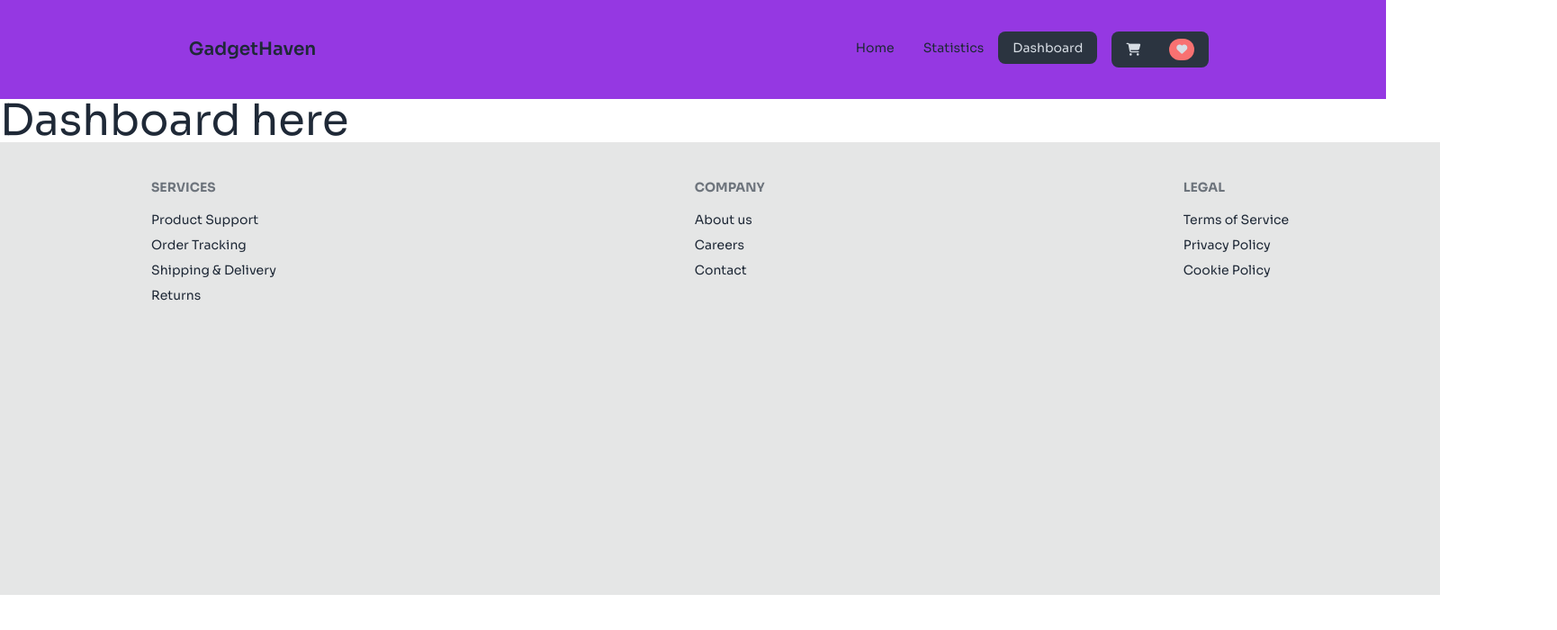
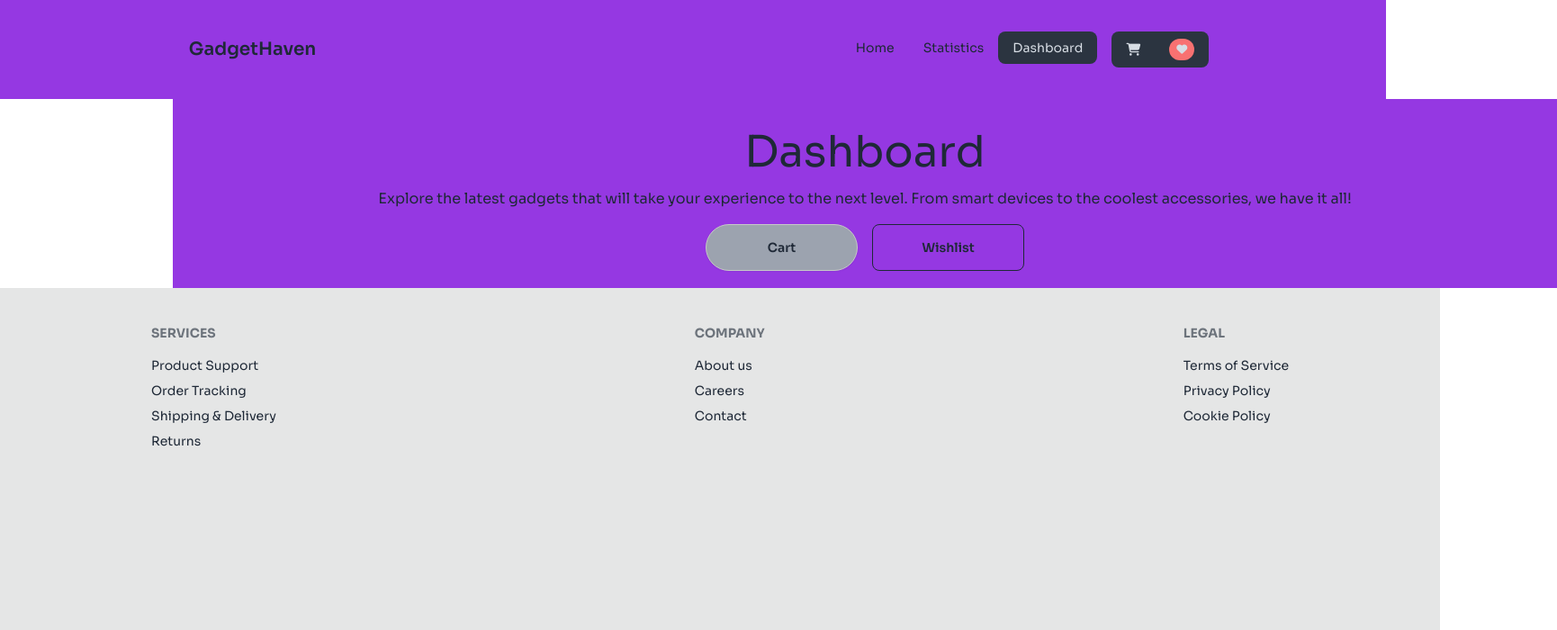
Before and after one commit to SHARIFA-AKHTER/assignment-eight-react-router-dom, a React (Vite) app: page /dashboard in a window 1280 px wide. Shown: the top 700 px of the page at 90% size, 1730 px wide, since content can reach past the window. Built offline with nearby package versions, Linux system fonts and the light colour scheme.

Commit message:
added an gadgetdetail and dashboard file

```diff
--- a/package.json
+++ b/package.json
@@ -15,6 +15,7 @@
     "react": "^18.3.1",
     "react-dom": "^18.3.1",
     "react-router-dom": "^6.27.0",
+    "react-toastify": "^10.0.6",
     "sort-by": "^1.2.0"
   },
   "devDependencies": {
--- a/src/Utility/addToDb.js
+++ b/src/Utility/addToDb.js
@@ -18,11 +18,11 @@ const addToStoredGadgetList = (id) => {
         console.log(id, ' already exists in the gadget list');
         toast('This gadget is already in your list.');
     } else {
-        gadgetList.push(id); // Corrected variable name
+        gadgetList.push(id);
         const gadgetListStr = JSON.stringify(gadgetList);
         localStorage.setItem('gadget-List', gadgetListStr);
         toast('Gadget added to your list!');
     }
 };
 
-export { addToStoredGadgetList, getStoredGadgetList }
+export { addToStoredGadgetList }
--- a/src/components/Dashboard/Dashboard.jsx
+++ b/src/components/Dashboard/Dashboard.jsx
@@ -2,8 +2,18 @@ import React from 'react';
 
 const Dashboard = () => {
     return (
-        <div>
-            <h2 className='text-5xl'>Dashboard here</h2>
+        <div className='bg-[#9538E2] flex justify-center flex-col
+        items-center w-[1538px]  h-[210px] ml-48 '>
+            <div className=''>
+            <h2 className='text-5xl flex justify-center p-4'>Dashboard</h2>
+            <p>Explore the latest gadgets that will take your experience to the next level. From
+            smart devices to the coolest accessories, we have it all!
+            </p>
+            </div>
+            <div className='mt-4'>
+            <button className="btn btn-active w-[169px] rounded-full h-[52px] bg-gray-400 mr-4">Cart</button>
+            <button className="btn btn-outline w-[169px] h-[52px]">Wishlist</button>
+            </div>
         </div>
     );
 };
--- a/src/components/GadgetDetail/GadgetDetail.jsx
+++ b/src/components/GadgetDetail/GadgetDetail.jsx
@@ -1,5 +1,6 @@
 
 import { useLoaderData, useParams } from 'react-router-dom';
+import { addToStoredGadgetList } from '../../Utility/addToDb';
 
 const GadgetDetail = () => {
     const{product_id} = useParams();
@@ -13,15 +14,14 @@ const GadgetDetail = () => {
     const {product_id: currentProduct_id,product_image,
         product_title,price,description,specification,rating} = gadget;
 
-        const handleAddToCard = () =>{
-
-
+        const handleMarkAsCard = (id) =>{
+           addToStoredGadgetList(id);
         }
 
     return (
 
         <div className="hero bg-base-100 w-[1280px] h-[676px]  j">
-  <div className="hero-content flex-col lg:flex-row mt-32">
+  <div className="hero-content flex-col lg:flex-row ">
     <img
       src={product_image}
       className="max-w-sm rounded-lg shadow-2xl w-72" />
@@ -56,7 +56,7 @@ const GadgetDetail = () => {
 
 
     <div>
-    <button onClick={handleAddToCard} className="btn  rounded-full
+    <button onClick={() =>handleMarkAsCard(product_id)} className="btn  rounded-full
              bg-[#9538E2] text-white mr-4">
                 Add to Card
                 <i class="fa-solid fa-cart-shopping"></i>
--- a/src/components/Home/Home.jsx
+++ b/src/components/Home/Home.jsx
@@ -1,7 +1,7 @@
 import React from 'react';
 import Banner from '../Banner/Banner';
 import Gadgets from '../Gatgets/Gadgets';
-import Explore from '../Explore/Explore';
+
 
 const Home = () => {
     return (
@@ -10,7 +10,6 @@ const Home = () => {
 
             <Gadgets></Gadgets>
 
-            <Explore></Explore>
         </div>
     );
 };
--- /dev/null
+++ b/src/components/ListedGadgets/ListedGadgets.jsx
@@ -0,0 +1,10 @@
+
+const ListedGadgets = () => {
+    return (
+        <div>
+            <h3 className="text-3xl">Listed Gadgets</h3>
+        </div>
+    );
+};
+
+export default ListedGadgets;
--- a/src/components/navBar/navBar.jsx
+++ b/src/components/navBar/navBar.jsx
@@ -20,6 +20,8 @@ const Navbar = () => {
      </li>
      </div>
     </>
+
+
     return (
         <div className="navbar bg-[#9538E2] w-[1540px]  h-[110px]
         flex justify-center items-center mx-auto p-8 ">
```
Also changed, not shown: 1 other file (tests, documents, lock files or other folders).
